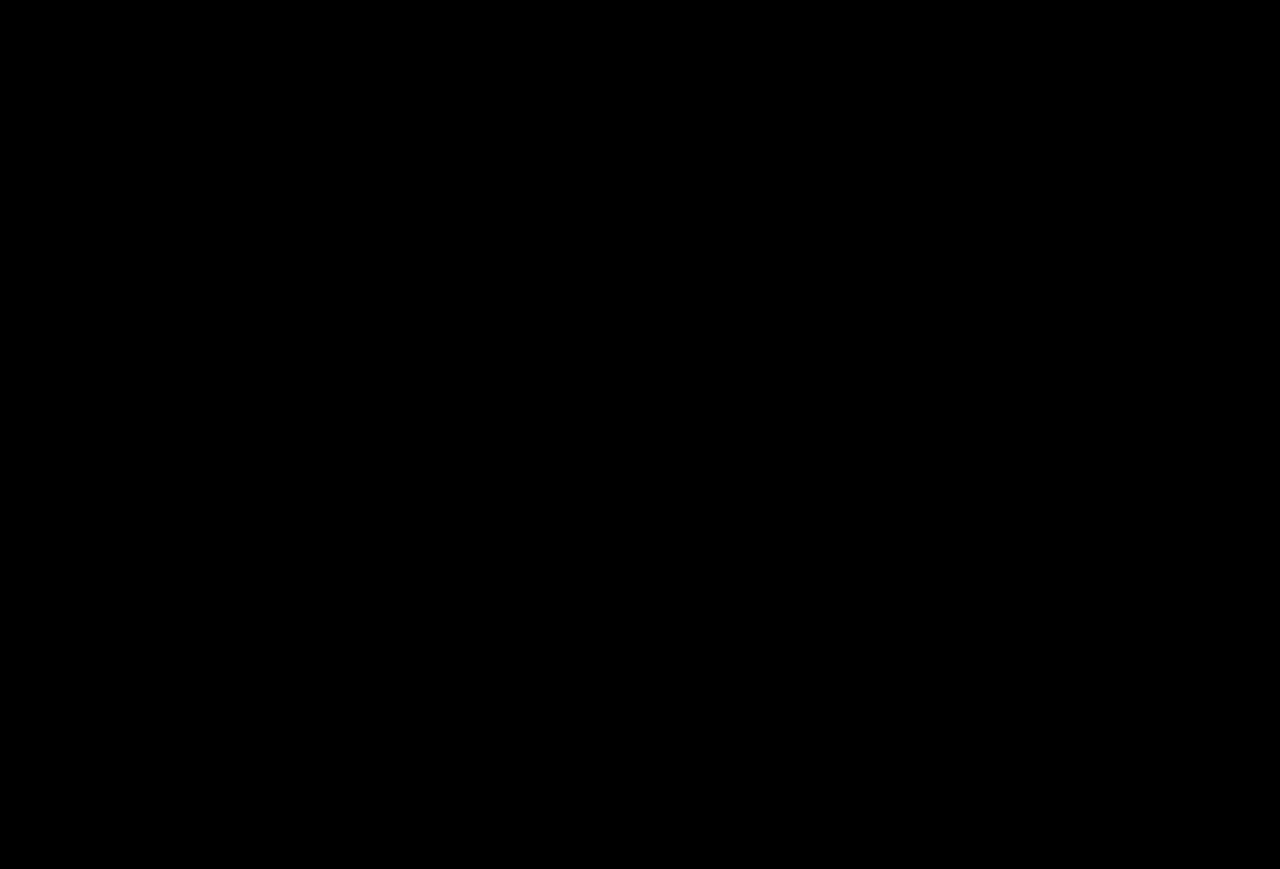
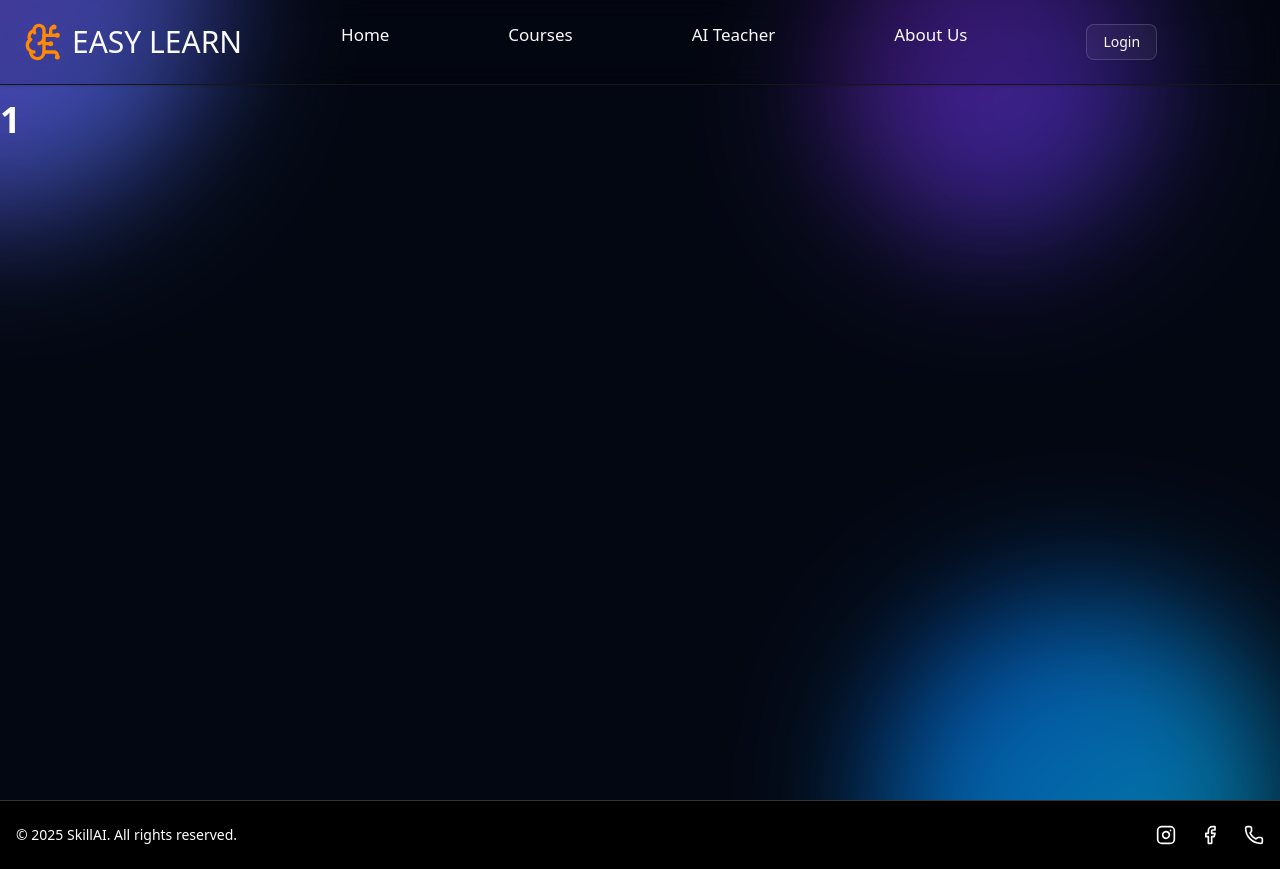
Before and after one commit to itswaytodark/EASY_LEARN, a React (Vite) app in the folder front-end/: page /Courses/1 in a window 1280 px wide. Before the commit this address had no page. Before the commit the page ends 800 px from the top, so only its background shows below. Built offline with nearby package versions, Linux system fonts and the light colour scheme.

Commit message:
Add Detail Page for Courses

```diff
--- a/front-end/src/Routes/end-routes.jsx
+++ b/front-end/src/Routes/end-routes.jsx
@@ -1,13 +1,15 @@
 import EndLayout from "@/Layout/end-layout";
 import Home from "../pages/home";
 import Login_page from "../pages/login_page";
-import {Routes, Route} from 'react-router-dom'
+import {Routes, Route, useParams} from 'react-router-dom'
 import Courses from "../pages/cources";
 import Ai_teacher_page from "@/pages/ai_teacher";
 import About_us_page from "@/pages/about_us";
+import CourseDetail from "@/pages/CourseDetail";
 
 const EndRoute = () => {
-    return (
+
+  return (
 
     <Routes>
       <Route element={<EndLayout />}>
@@ -17,6 +19,7 @@ const EndRoute = () => {
       <Route path="/courses" element={<Courses/>} />
       <Route path="/AITeacher" element={<Ai_teacher_page/>} />
       <Route path="/AboutUs" element={<About_us_page/>} />
+      <Route path={`/Courses/:id`} element={<CourseDetail/>}/>
 
       </Route>
     </Routes>
--- a/front-end/src/index.css
+++ b/front-end/src/index.css
@@ -1,5 +1,4 @@
-@import url('https://fonts.googleapis.com/css2?family=Marcellus&display=swap');
-
+@import url('https://fonts.googleapis.com/css2?family=Inter:ital,opsz,wght@0,14..32,100..900;1,14..32,100..900&family=Marcellus&display=swap');
 
 
 
@@ -19,7 +18,7 @@ html, body, #root {
 }
 
 @theme inline {
-  /* --font-marcellus: Marcellus; */
+  --font-Inter: Inter;
   --radius-sm: calc(var(--radius) - 4px);
   --radius-md: calc(var(--radius) - 2px);
   --radius-lg: var(--radius);
--- /dev/null
+++ b/front-end/src/pages/CourseDetail.jsx
@@ -0,0 +1,20 @@
+import { useParams } from "react-router-dom";
+import Background from "../components/ui/background";
+
+const CourseDetail = () => {
+  const { id } = useParams();
+
+  return (
+    <div className="relative min-h-screen w-full overflow-hidden text-white">
+      <div className="absolute inset-0 -z-10">
+        <Background />
+      </div>
+
+      <div className="w-full mx-auto mt-25 text-4xl font-bold ">
+         {id}
+      </div>
+    </div>
+  );
+};
+
+export default CourseDetail;
--- a/front-end/src/pages/about_us.jsx
+++ b/front-end/src/pages/about_us.jsx
@@ -1,6 +1,6 @@
 import Background from "../components/ui/background";
 import { LucideBrainCircuit, LucideUploadCloud, LucideShoppingCart } from "lucide-react";
-import { Navigate, useNavigate } from "react-router-dom";
+import { useNavigate,  } from "react-router-dom";
 function About_us_page() {
 
   const navigate = useNavigate();
--- a/front-end/src/pages/ai_teacher.jsx
+++ b/front-end/src/pages/ai_teacher.jsx
@@ -13,6 +13,7 @@ const Ai_teacher_page = () => {
                 <h1 className="text-5xl font-bold text-white">AI TEACHER</h1>
             </div>
         </div>
+
     );
 };
 
--- a/front-end/src/pages/cources.jsx
+++ b/front-end/src/pages/cources.jsx
@@ -1,6 +1,7 @@
 import { Card, CardContent } from "../components/ui/card";
 import Background from "../components/ui/background";
 import { MoveDown } from 'lucide-react';
+import { useNavigate,  } from "react-router-dom";
 const courses = [
   {
     title: "React for Beginners",
@@ -8,6 +9,7 @@ const courses = [
     image:
       "https://images.unsplash.com/photo-1547658719-da2b51169166?auto=format&fit=crop&w=800&q=80",
     price: "799",
+    id:'reactDetailPage'
   },
   {
     title: "Full Stack Web Dev",
@@ -15,6 +17,8 @@ const courses = [
     image:
       "https://images.unsplash.com/photo-1547658719-da2b51169166?auto=format&fit=crop&w=800&q=80",
     price: "1499",
+    id:'FullStackWebDevDetailPage'
+
   },
   {
     title: "AI with Python",
@@ -22,10 +26,21 @@ const courses = [
     image:
       "https://images.unsplash.com/photo-1603791440384-56cd371ee9a7?auto=format&fit=crop&w=800&q=80",
     price: "1199",
+    id:'AIwithPythonDetailPage'
+
   },
 ];
 
+
+
+
+
+
 const Courses_page = () => {
+
+
+  const navigate = useNavigate();
+
   return (
     <div className="relative min-h-screen w-full overflow-hidden text-white">
       <div className="absolute inset-0 -z-10">
@@ -45,6 +60,7 @@ const Courses_page = () => {
         <div className="grid grid-cols-1 sm:grid-cols-2 md:grid-cols-3 gap-6">
           {courses.map((course, index) => (
         <Card
+        onClick={() => {navigate(`/Courses/${course.id}`)}}
         key={index}
         className="bg-white/5 border border-white/10 backdrop-blur-xl text-white shadow-md flex flex-col"
         >
--- a/front-end/src/pages/home.jsx
+++ b/front-end/src/pages/home.jsx
@@ -11,11 +11,11 @@ function Home() {
 
         <div className="absolute inset-0 top-28 z-10 flex flex-col items-center text-center px-7">
 
-          <h1 className="text-6xl font-marcellus text-emerald-400 font ">WELCOME ARYAN</h1>
+          <h1 className="text-6xl  text-emerald-400  ">WELCOME ARYAN</h1>
           <p className="text-white font-extralight my-1 text-[20px]">
             Learn new skills effortlessly with your personal
           </p>
-          <p className="text-white font-light text-[20px] mb-6">AI teacher 😏</p>
+          <p className="text-white font-light text-[20px] mb-6">AI teacher.</p>
 
 
           <Courses_btn/>
@@ -72,7 +72,7 @@ function Home() {
           <div className="flex items-center justify-start px-7 mt-14">
 
             <h1 className="text-orange-200/80 font-bold sm:text-9xl text-4xl text-start border-l-8 border-violet-600 pl-6">
-              WE DELIVER WHAT <br /> WE OFFER 🍑
+              WE Teach WHAT <br /> WE Build 🌱
             </h1>
 
           </div>
```
